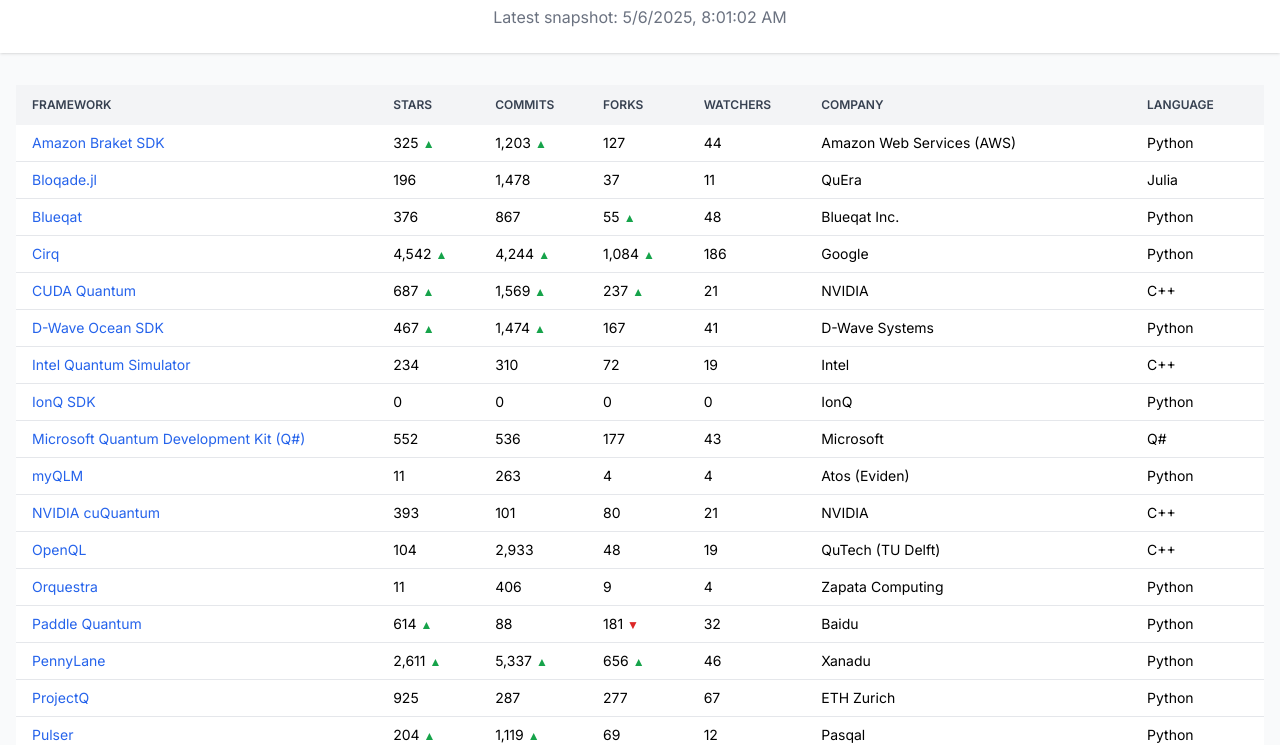
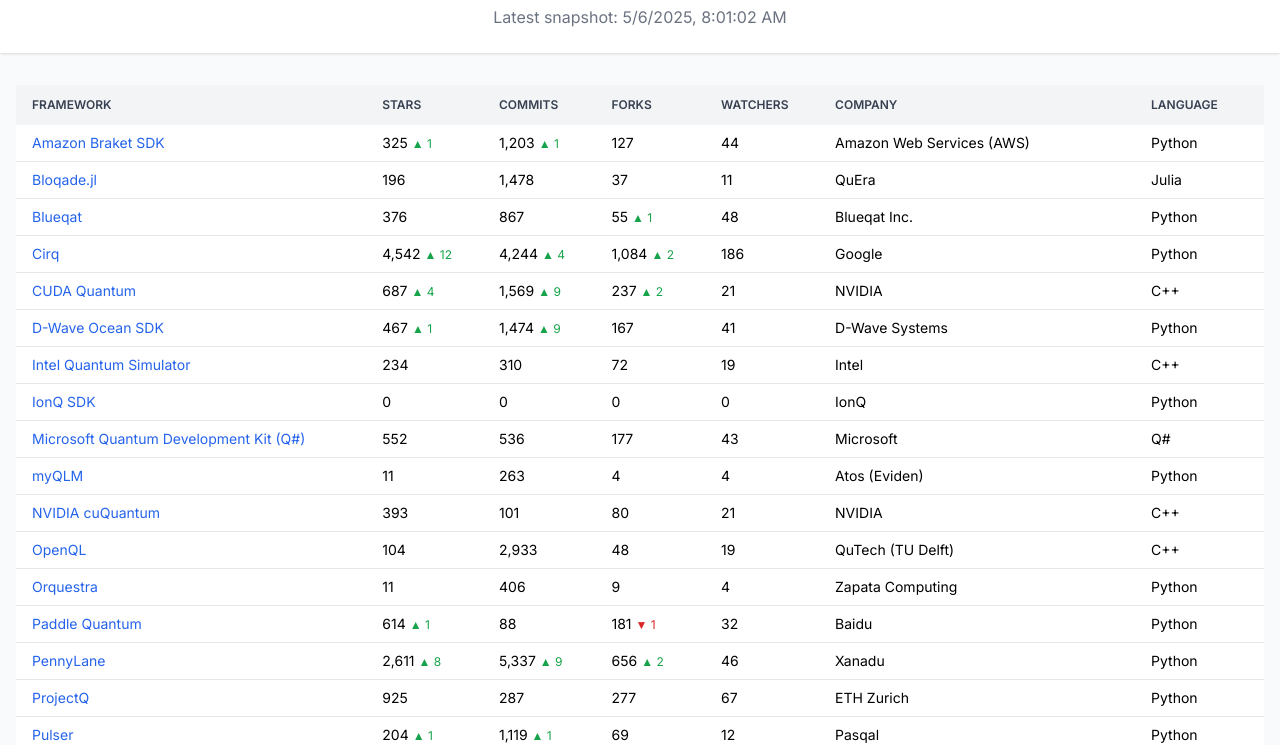
Before and after one commit to splch/quantum-framework-popularity, a plain HTML site: page docs/index.html in a window 1280 px wide. Shown: the part 63-808 px from the top of the page. Drawn offline with nearby package versions, Linux system fonts and the light colour scheme.

Commit message:
feat: display metric differences with formatted values in indicators

```diff
--- a/docs/index.html
+++ b/docs/index.html
@@ -119,9 +119,11 @@
           if (!base) return "";
           const diff = latest[repo][field] - base[field];
           if (diff > 0)
-            return '<span class="ml-1 text-green-600 text-xs">▲</span>';
+            return `<span class="ml-1 text-green-600 text-xs">▲ ${diff.toLocaleString()}</span>`;
           if (diff < 0)
-            return '<span class="ml-1 text-red-600 text-xs">▼</span>';
+            return `<span class="ml-1 text-red-600 text-xs">▼ ${Math.abs(
+              diff
+            ).toLocaleString()}</span>`;
           return "";
         }
 
```
